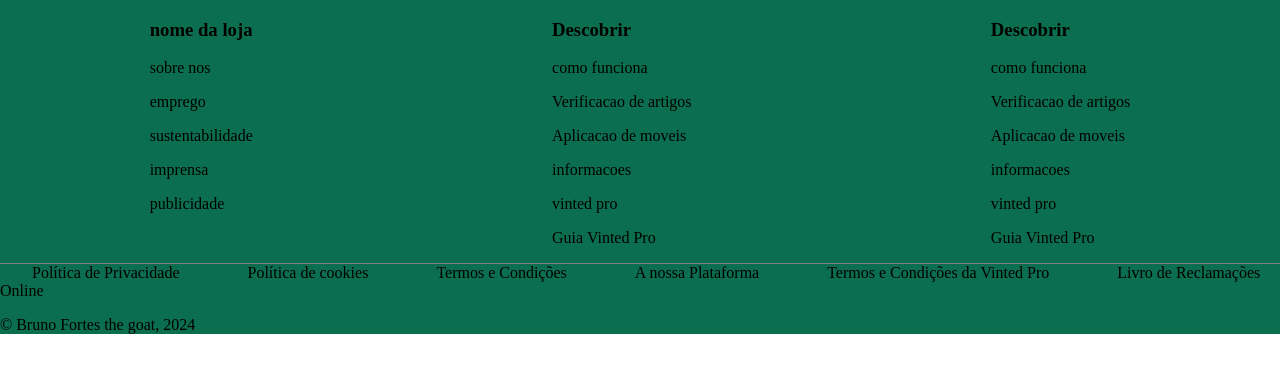
After one commit to AngeloOliveira2004/LTW_Project, a PHP site: page /footer.html in a window 1280 px wide. The commit adds this page. Shown: the top 373 px of the page. Run offline with PHP 8.4, Linux system fonts and the light colour scheme.

Commit message:
working on pages

```diff
--- /dev/null
+++ b/css/footer.css
@@ -0,0 +1,33 @@
+body{
+    padding: 0;
+    margin: 0;
+}
+footer {
+
+    background: #0B6E4F;
+    justify-content: space-around;
+    flex-direction: row;
+    align-items: flex-end;
+}
+footer #about{
+    display: flex;
+    flex-direction: row;
+    justify-content: space-around;
+}
+footer #politicas label p{
+    display: inline;
+    padding: 2em;
+}
+
+.web_ui__Divider__divider {
+    background: grey;
+    border: 0;
+    display: block;
+    font-size: 0;
+    height: 1px;
+    line-height: 5%;
+    margin: 0;
+    min-height: 1px;
+    overflow: hidden;
+    width: 100%;
+}
--- /dev/null
+++ b/pages/footer.html
@@ -0,0 +1,57 @@
+<!DOCTYPE html>
+<html lang="en">
+<head>
+    <meta charset="UTF-8">
+    <meta name="viewport" content="width=device-width, initial-scale=1.0">
+    <title>footer</title>
+    <link rel="stylesheet" href="../css/footer.css">
+</head>
+
+<body>
+    <footer>
+        <label id="about">
+            <label>
+                <h3>nome da loja</h3>
+                <p>sobre nos</p>
+                <p>emprego</p>
+                <p>sustentabilidade</p>
+                <p>imprensa</p>
+                <p>publicidade</p>
+            </label>
+            <label>
+                <h3>Descobrir</h3>
+                <p>como funciona</p>
+                <p>Verificacao de artigos</p>
+                <p>Aplicacao de moveis</p>
+                <p>informacoes</p>
+                <p>vinted pro</p>
+                <p>Guia Vinted Pro</p>
+            </label>
+            <label>
+                <h3>Descobrir</h3>
+                <p>como funciona</p>
+                <p>Verificacao de artigos</p>
+                <p>Aplicacao de moveis</p>
+                <p>informacoes</p>
+                <p>vinted pro</p>
+                <p>Guia Vinted Pro</p>
+            </label>
+
+        </label>
+        <div class="web_ui__Divider__divider"></div>
+        <label id="politicas">
+            <label>
+                <p>Política de Privacidade</p>
+                <p>Política de cookies</p>
+                <p>Termos e Condições</p>
+                <p>A nossa Plataforma</p>
+                <p>Termos e Condições da Vinted Pro</p>
+                <p>Livro de Reclamações Online</p>
+            </label>
+        </label>
+        <footer>
+            <p>&copy; Bruno Fortes the goat, 2024</p>
+        </footer>
+    </footer>
+</body>
+</html>
--- a/pages/templates/header.php
+++ b/pages/templates/header.php
@@ -12,7 +12,7 @@
     <link rel="stylesheet" href="https://fonts.googleapis.com/css2?family=Material+Symbols+Outlined:opsz,wght,FILL,GRAD@20..48,100..700,0..1,-50..200" />
     <link rel="stylesheet" href="https://fonts.googleapis.com/css2?family=Material+Symbols+Outlined:opsz,wght,FILL,GRAD@20..48,100..700,0..1,-50..200" />
     <link rel="stylesheet" href="https://fonts.googleapis.com/css2?family=Material+Symbols+Outlined:opsz,wght,FILL,GRAD@20..48,100..700,0..1,-50..200" />
-    <link href="../css/header.css" rel="stylesheet">
+    <link href="../../css/header.css" rel="stylesheet">
 
   </head>
     <body>
```
Also changed, not shown: css/homepage.css (+0 -46 lines), css/signup.css (added, +88 -0 lines), pages/homepage.php (+61 -1 lines), pages/signuppage.html (added, +40 -0 lines).
